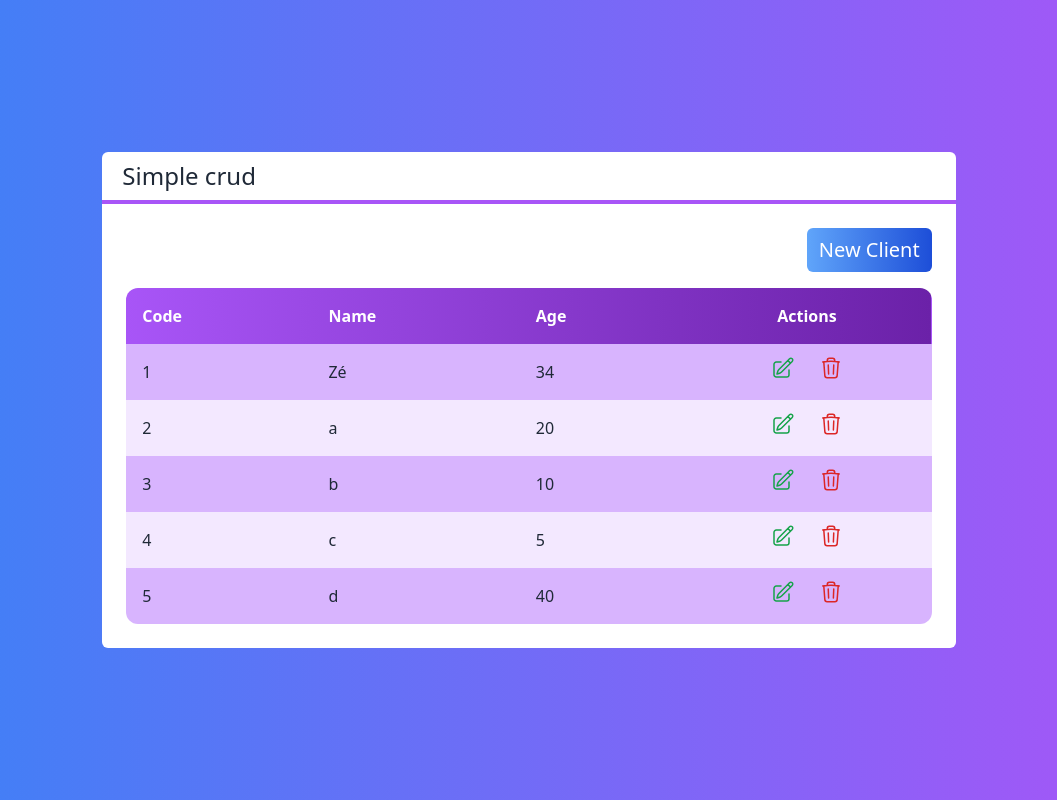
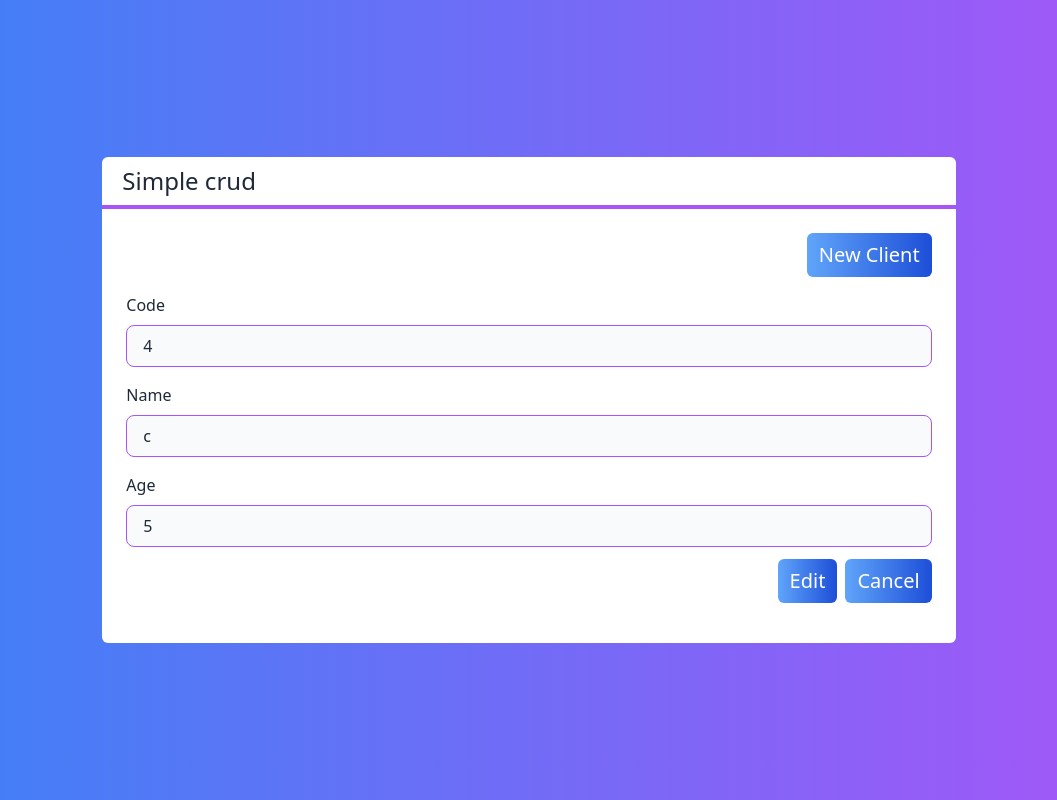
Before and after one commit to yThiagoFS/NextJS_firstProject, a Next.js app: page / in a window 1280 px wide. Shown: the whole page, without its empty margins (111-1168 px from the left). Built offline with nearby package versions, Linux system fonts and the light colour scheme.

Commit message:
form component

```diff
--- a/src/components/Button.tsx
+++ b/src/components/Button.tsx
@@ -1,13 +1,14 @@
 interface ButtonProps  {
     color?: 'green' | 'blue' | 'gray'
     children: any
+    className?: any
 }
 const Button = (props: ButtonProps) => {
     return(
         <button
         className={`
         bg-gradient-to-r from-blue-400 to-blue-700
-        rounded-md px-3 py-2 text-white text-xl mb-4`}>
+        rounded-md px-3 py-2 text-white text-xl mb-4 ${props.className}`}>
             {props.children}
         </button>
     )
--- a/src/components/Form.tsx
+++ b/src/components/Form.tsx
@@ -1,6 +1,48 @@
-const Form = () => {
-    return(
-        <div></div>
+import { useState } from "react"
+import Input from "./Input"
+import Button from "./Button"
+import Client from "../core/Client"
+interface FormProps {
+    client: Client
+}
+const Form = (props: FormProps) => {
+    const id = props.client?.id
+    const [name, setName] = useState(props.client?.name ?? '')
+    const [age, setAge] = useState(props.client?.age ?? 0)
+    return (
+        <div>
+            {id ? (
+                <Input
+                    readOnly
+                    text="Code"
+                    value={id}
+                    className="mb-4"
+                />
+            ) : false}
+            <Input
+                text="Name"
+                value={name}
+                handleChange={setName}
+                className="mb-4"
+            />
+            <Input
+                text="Age"
+                type="number"
+                value={age}
+                handleChange={setAge}
+            />
+
+            <div className={`flex justify-end mt-3`}>
+                <Button
+                className={`mr-2`}>
+                {id ? 'Edit' : 'Save'}
+                </Button>
+                <Button
+                >
+                    Cancel
+                </Button>
+            </div>
+        </div>
     )
 }
 export default Form
--- /dev/null
+++ b/src/components/Input.tsx
@@ -0,0 +1,27 @@
+interface InputProps {
+    text: string
+    type?: 'text' | 'number'
+    value: any
+    readOnly?: boolean
+    className?: string
+    handleChange?: (value: any) => void
+}
+
+const Input = (props: InputProps) => {
+
+    return(
+        <div className={`flex flex-col ${props.className}`}>
+            <label className={`mb-2`}>{props.text}</label>
+            <input
+            className={`border border-purple-500 rounded-lg
+            focus:outline-none bg-gray-50
+            ${props.readOnly ? '' : 'focus:bg-white'}
+            px-4 py-2`}
+            type={props.type ?? 'text'}
+            value={props.value}
+            readOnly={props.readOnly}
+            onChange={e => props.handleChange?.(e.target.value)}/>
+        </div>
+    )
+}
+export default Input
--- a/src/pages/index.tsx
+++ b/src/pages/index.tsx
@@ -1,5 +1,6 @@
 import Layout from "../components/Layout"
 import Table from "../components/Table"
+import Form from "../components/Form"
 import Client from "../core/Client"
 import Button from "../components/Button"
 export default props => {
@@ -27,9 +28,10 @@ export default props => {
         <div className={`flex justify-end`}>
           <Button>New Client</Button>
         </div>
-        <Table clients={clients}
+        <Form client={clients[3]}/>
+        {/* <Table clients={clients}
         selectedClient={selectedClient}
-        removedClient={removedClient}></Table>
+        removedClient={removedClient}></Table> */}
       </Layout>
 
     </div>
```
